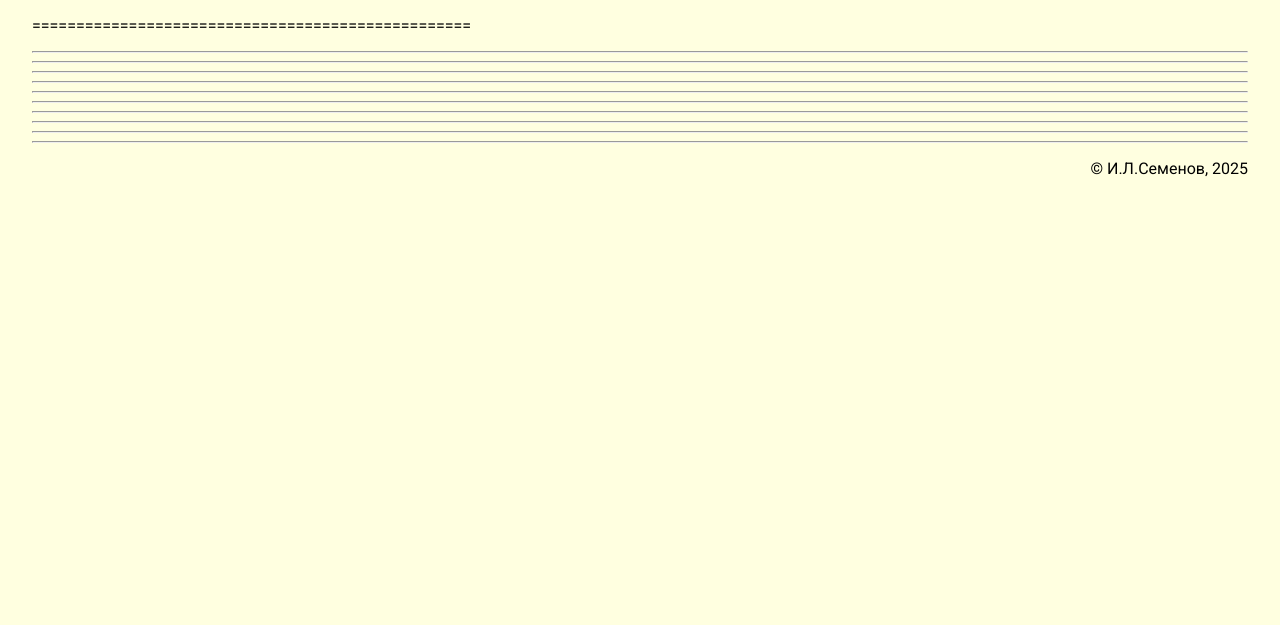
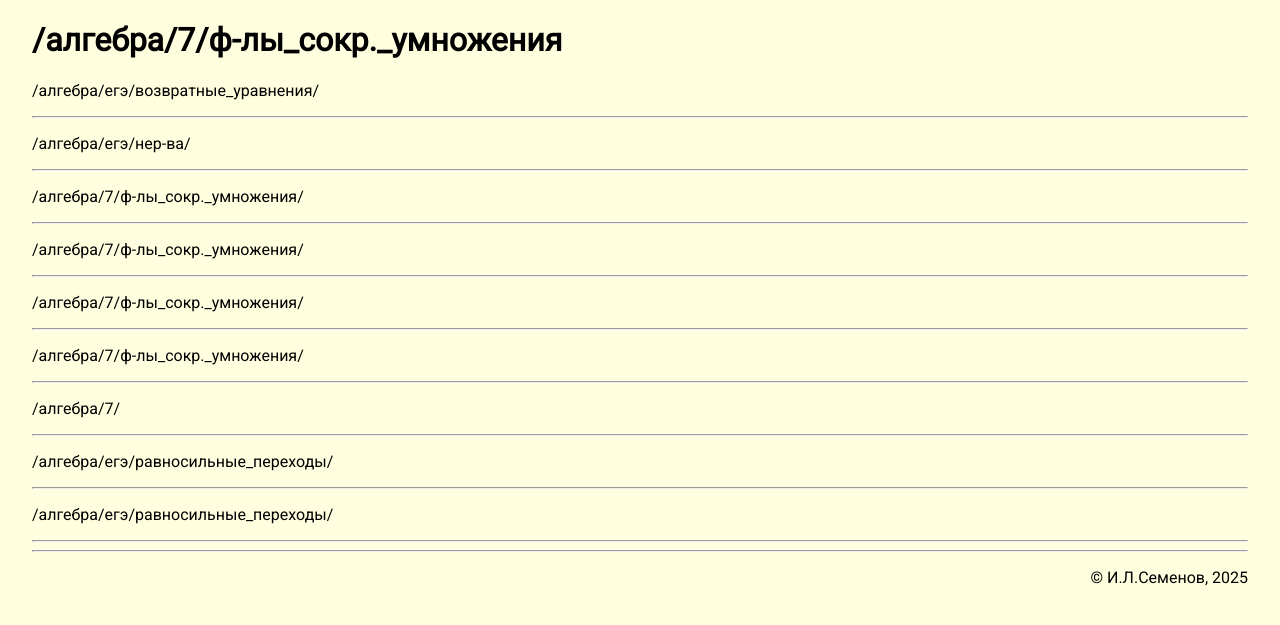
Before and after one commit to igorlsemenov/math, a Jekyll site: the page built from алгебра/7/ф-лы_сокр._умножения.md, in a window 1280 px wide. Shown: the top 625 px of the page. Built offline with Jekyll 4.4.1, drawn with Linux system fonts in a browser that asks for light colours.

Commit message:
Update ф-лы_сокр._умножения.md

```diff
--- a/алгебра/7/ф-лы_сокр._умножения.md
+++ b/алгебра/7/ф-лы_сокр._умножения.md
@@ -3,12 +3,12 @@ layout: directory
 title: Ф-лы сокр. умножения
 ---
 
-{{ assign page_url = page.url | url_decode }}
+{% assign page_url = page.url | url_decode %}
 {{ page_url }}
 ==================================================
 {% for p in site.pages %}
 
-  {{ assign p_dir = p.dir | url_decode }}
+  {% assign p_dir = p.dir | url_decode %}
   {{ p_dir }}
   <hr />
   {% if p.dir == page.id %}
```
